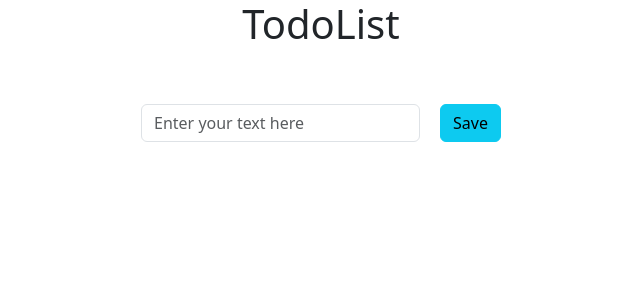
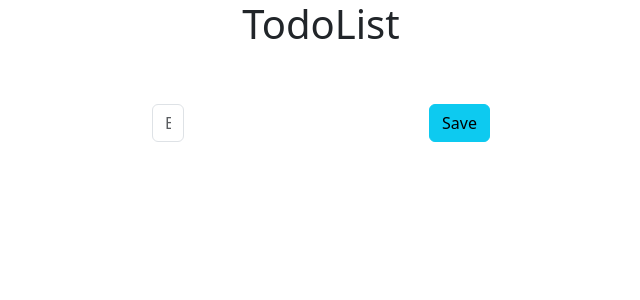
Before and after one commit to artist-del/reactjs-todoList, a React (Vite) app: page / in a window 1280 px wide. Shown: the top 300 px of the page, without its empty margins (319-959 px from the left). Built offline with nearby package versions, Linux system fonts and the light colour scheme.

Commit message:
Update UserInputComponent.jsx
add some div to wrap the textbox and button in small size

```diff
--- a/src/component/UserInputComponent.jsx
+++ b/src/component/UserInputComponent.jsx
@@ -38,21 +38,33 @@
     <>
       <div className="d-flex justify-content-center">
 
+        <div className="row">
+          <div className="col-md-6">
             <input
               type="text"
               placeholder="Enter your text here"
-          className="form-control w-25 col-sm-12"
+              className="form-control w-25"
               value={userInput}
               onChange={handleUserInput}
               style={{marginRight: "20px"}}
             />
+          </div>
+        </div>
 
         {isUpdate ? (
+          <div className="row">
+            <div className="col-md-6">
               <button className="btn btn-info" onClick={handleUpdate}>Update</button>
+            </div>
+          </div>
         ) : (
+          <div className="row">
+            <div className="col-md-6">
               <button className="btn btn-info" onClick={handleOnclickUserInput}>
             Save
           </button>
+            </div>
+          </div>
         )}
       </div>
     </>
```
Lines whose indentation alone changed are shown as unchanged.
